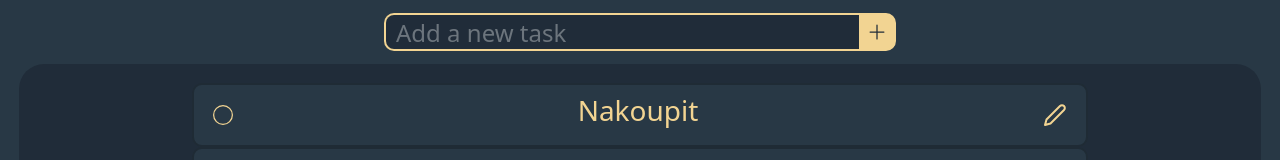
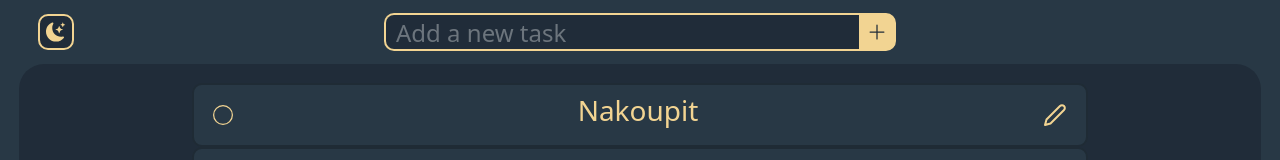
Before and after one commit to francmatyas/react-tasks, a React (Create React App) app: page / in a window 1280 px wide. Shown: the top 160 px of the page. Built offline with nearby package versions, Linux system fonts and the light colour scheme.

Commit message:
doubleclick edit, click outside

```diff
--- a/src/components/Tasks/Task/Task.js
+++ b/src/components/Tasks/Task/Task.js
@@ -2,7 +2,7 @@ import "./Task.scss";
 
 import TextareaAutosize from "react-textarea-autosize";
 
-import { useState } from "react";
+import { useState, useEffect, useRef } from "react";
 
 import { FiEdit2 } from "react-icons/fi";
 import { BsCircle, BsCheckCircleFill } from "react-icons/bs";
@@ -13,14 +13,36 @@ function Task(props) {
   const [title, setTitle] = useState(props.data.title);
   const [completed, setCompleted] = useState(props.data.completed);
 
-  function editClickHandler() {
+  function editClickHandler(event) {
     setEdit(!edit);
+    event.stopPropagation();
   }
   function completedClickHandler() {
     setCompleted(!completed);
   }
   function titleEditHandler(event) {
     setTitle(event.target.value);
+  }
+  function clickOutsideHandler(event) {
+      setEdit(false);
+  }
+  const ref = useOutsideClick(clickOutsideHandler);
+
+  function useOutsideClick(callback) {
+    const ref = useRef();
+
+    useEffect(() => {
+      const handleClick = (event) => {
+        if (ref.current && !ref.current.contains(event.target)) {
+          callback(event);
+        }
+      };
+      document.addEventListener("click", handleClick);
+      return () => {
+        document.removeEventListener("click", handleClick);
+      };
+    }, [ref]);
+    return ref;
   }
 
   return (
@@ -48,9 +70,10 @@ function Task(props) {
             placeholder={title}
             value={title}
             maxRows={5}
+            ref={ref}
           ></TextareaAutosize>
         ) : (
-          <h3>{title}</h3>
+          <h3 onDoubleClick={editClickHandler}>{title}</h3>
         )}
       </div>
       <div className="task__controls">
--- a/src/components/Toolbar/Toolbar.js
+++ b/src/components/Toolbar/Toolbar.js
@@ -4,12 +4,17 @@ import { useState } from "react";
 
 import { BsPlusLg } from "react-icons/bs";
 import { Form, InputGroup } from "react-bootstrap";
+import {BsFillMoonStarsFill, BsFillSunFill} from "react-icons/bs";
 
 function Toolbar(props) {
   const [task, setTask] = useState("");
+  const [darkMode, setDarkMode] = useState(true);
 
   function taskChangeHandler(event) {
     setTask(event.target.value);
+  }
+  function darkModeChangeHandler() {
+    setDarkMode(!darkMode);
   }
 
   function addTaskHandler() {
@@ -25,6 +30,9 @@ function Toolbar(props) {
 
   return (
     <header className="toolbar">
+      <button onClick={darkModeChangeHandler} className="toolbar-visual__switch">
+      {darkMode ? <BsFillMoonStarsFill size={20}/> : <BsFillSunFill size={25}/>}
+      </button>
       <InputGroup className="toolbar-input__container">
         <Form.Control
           type="text"
--- a/src/components/Toolbar/Toolbar.scss
+++ b/src/components/Toolbar/Toolbar.scss
@@ -13,7 +13,7 @@
 
   display: flex;
   align-items: center;
-  justify-content: space-evenly;
+  justify-content: center;
 
   padding: 0 1vw;
   box-sizing: border-box;
@@ -62,3 +62,29 @@
     color: #f2d492;
   }
 }
+
+.toolbar-visual__switch{
+  position: absolute;
+  left: 3vw;
+  width: 2.75vw;
+  height: 2.75vw;
+
+  background-color: #202c39;
+
+  border: #f2d492 solid 2px;
+  border-radius: 10px;
+  box-sizing: border-box;
+
+  display: flex;
+  justify-content: center;
+  align-items: center;
+
+  color: #f2d492;
+
+  transition: 300ms;
+
+  &:hover {
+    background-color: #f2d492;
+    color: #202c39;
+  }
+}
```
